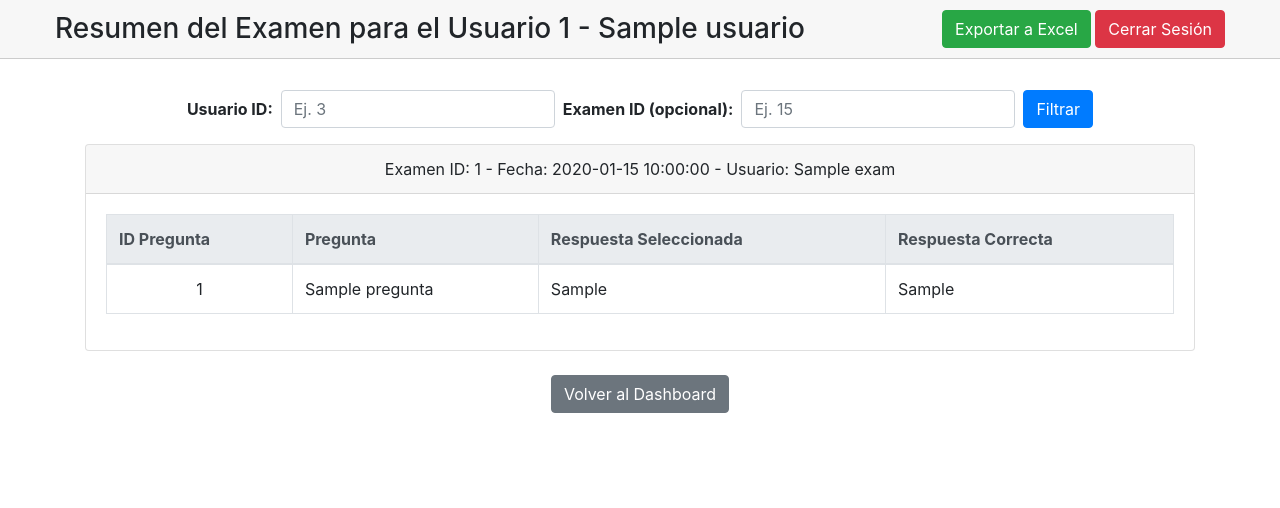
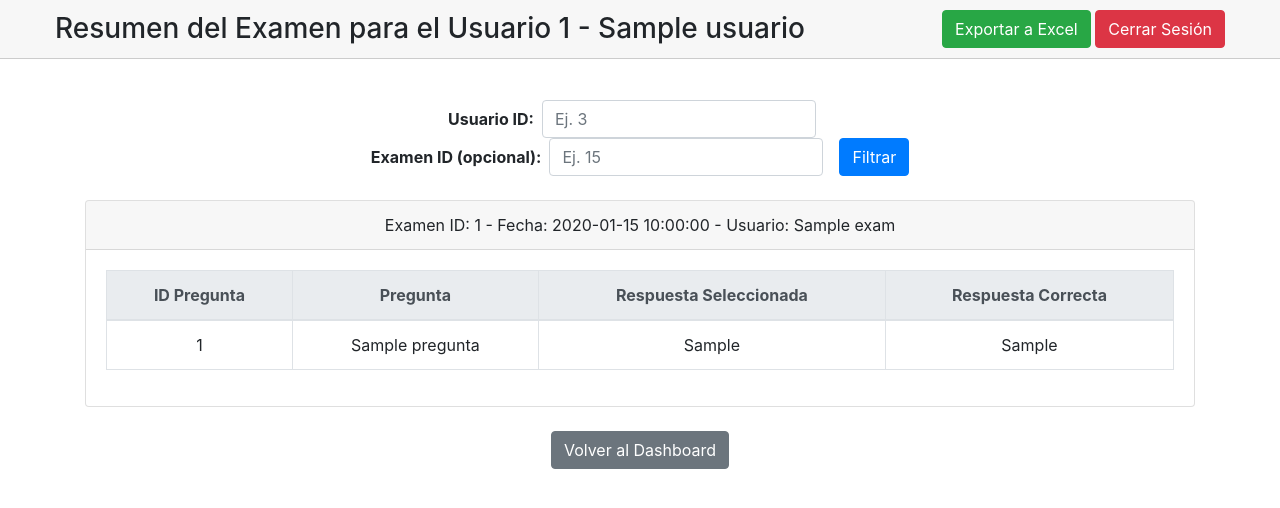
Before and after one commit to edihiho/examenes_app, a Flask app: template templates/admin_resumen_examen.html in a window 1280 px wide. Shown: the top 508 px of the page. Run offline with Flask 3, Linux system fonts and the light colour scheme; the template is opened without the code that fills it: most values are stand-ins (such as "Sample title", 1, 10 or a date in 2020); some libraries are stand-ins or nearby versions.

Commit message:
Add files via upload

```diff
--- a/app.py
+++ b/app.py
@@ -418,7 +418,7 @@ def create_app():
         Interfaz para filtrar por usuario y ver, para cada examen, las preguntas
         incorrectas junto con la respuesta seleccionada y la respuesta correcta.
         Se espera un parámetro 'usuario_id' en la URL.
-        Ejemplo: /admin/resumen_usuario?usuario_id=2
+        Ejemplo: /admin/resumen_examen_usuario?usuario_id=2
         """
         # Verificar que el usuario autenticado sea admin
         admin = session.get('usuario')
@@ -513,7 +513,8 @@ def create_app():
                 "preguntas": info["preguntas"]
             })
 
-        return render_template("resumen_usuario.html", resumen=resumen_list, usuario_id=usuario_id)
+        # Se pasa también la variable 'usuario' obtenida de la sesión
+        return render_template("resumen_usuario.html", resumen=resumen_list, usuario_id=usuario_id, usuario=session.get('usuario'))
 
     @app.route('/admin/exportar_excel_resumen')
     def exportar_excel_resumen():
--- a/templates/admin_resumen_examen.html
+++ b/templates/admin_resumen_examen.html
@@ -4,7 +4,6 @@
     <meta charset="UTF-8">
     <meta name="viewport" content="width=device-width, initial-scale=1">
     <title>Resumen de Exámenes</title>
-    <link rel="stylesheet" href="{{ url_for('static', filename='styles.css') }}">
     <!-- Bootstrap CSS -->
     <link rel="stylesheet" href="https://stackpath.bootstrapcdn.com/bootstrap/4.3.1/css/bootstrap.min.css">
     <style>
@@ -20,16 +19,23 @@
         padding: 10px 0;
       }
       .fixed-header .header-content {
+        max-width: 1200px;
+        margin: 0 auto;
+        padding: 0 15px;
         display: flex;
         align-items: center;
         justify-content: space-between;
-        max-width: 1200px;
-        margin: 0 auto;
-        padding: 0 15px;
       }
-      /* Margen superior para que el contenido no quede oculto tras el header */
+      /* Margen superior para el contenido para que no se oculte detrás del header */
       .content-wrapper {
-        margin-top: 90px; /* Ajusta según la altura del header */
+        margin-top: 100px;
+      }
+      /* Centrar contenido de las tarjetas */
+      .card-header, .card-body, .table {
+        text-align: center;
+      }
+      .table thead th {
+        text-align: center;
       }
     </style>
   </head>
@@ -38,7 +44,16 @@
     <div class="fixed-header">
       <div class="header-content">
         <div>
-          <h3 class="mb-0">Resumen del Examen para el Usuario {{ usuario.id }} - {{ usuario.nombre or usuario.correo }}</h3>
+          <h3 class="mb-0">
+            Resumen del Examen para el Usuario {{ usuario.id }} -
+            {% if usuario.nombre %}
+              {{ usuario.nombre }}
+            {% elif usuario.correo %}
+              {{ usuario.correo }}
+            {% else %}
+              Sin nombre
+            {% endif %}
+          </h3>
         </div>
         <div>
           <a href="{{ url_for('exportar_excel_resumen') }}" class="btn btn-success">Exportar a Excel</a>
@@ -47,25 +62,30 @@
       </div>
     </div>
 
+    <!-- Contenido principal -->
     <div class="container content-wrapper">
-      <!-- Formulario de filtro -->
-      <form method="get" action="{{ url_for('resumen_examen_usuario') }}" class="form-inline justify-content-center mb-3">
-        <div class="form-group mr-2">
+      <!-- Formulario para filtrar -->
+      <div class="row justify-content-center mb-4">
+        <div class="col-md-8">
+          <form method="get" action="{{ url_for('resumen_examen_usuario') }}" class="form-inline justify-content-center">
+            <div class="form-group mr-3">
               <label for="usuario_id" class="mr-2 font-weight-bold">Usuario ID:</label>
               <input type="number" name="usuario_id" id="usuario_id" class="form-control" placeholder="Ej. 3" required>
             </div>
-        <div class="form-group mr-2">
+            <div class="form-group mr-3">
               <label for="exam_id" class="mr-2 font-weight-bold">Examen ID (opcional):</label>
               <input type="number" name="exam_id" id="exam_id" class="form-control" placeholder="Ej. 15">
             </div>
             <button type="submit" class="btn btn-primary">Filtrar</button>
           </form>
+        </div>
+      </div>
 
-      <!-- Resultados del resumen -->
+      <!-- Resultados -->
       {% if resumen %}
         {% for exam in resumen %}
-          <div class="card mb-3">
-            <div class="card-header text-center">
+          <div class="card mb-4">
+            <div class="card-header">
               Examen ID: {{ exam.examen_id }} - Fecha: {{ exam.fecha }}
               {% if exam.usuario_nombre %}
                 - Usuario: {{ exam.usuario_nombre }}
@@ -85,7 +105,7 @@
                   <tbody>
                     {% for preg in exam.preguntas %}
                       <tr>
-                        <td class="text-center">{{ preg.pregunta_id }}</td>
+                        <td>{{ preg.pregunta_id }}</td>
                         <td>{{ preg.pregunta }}</td>
                         <td>{{ preg.respuesta_seleccionada }}</td>
                         <td>{{ preg.respuesta_correcta }}</td>
```
Lines whose indentation alone changed are shown as unchanged.
